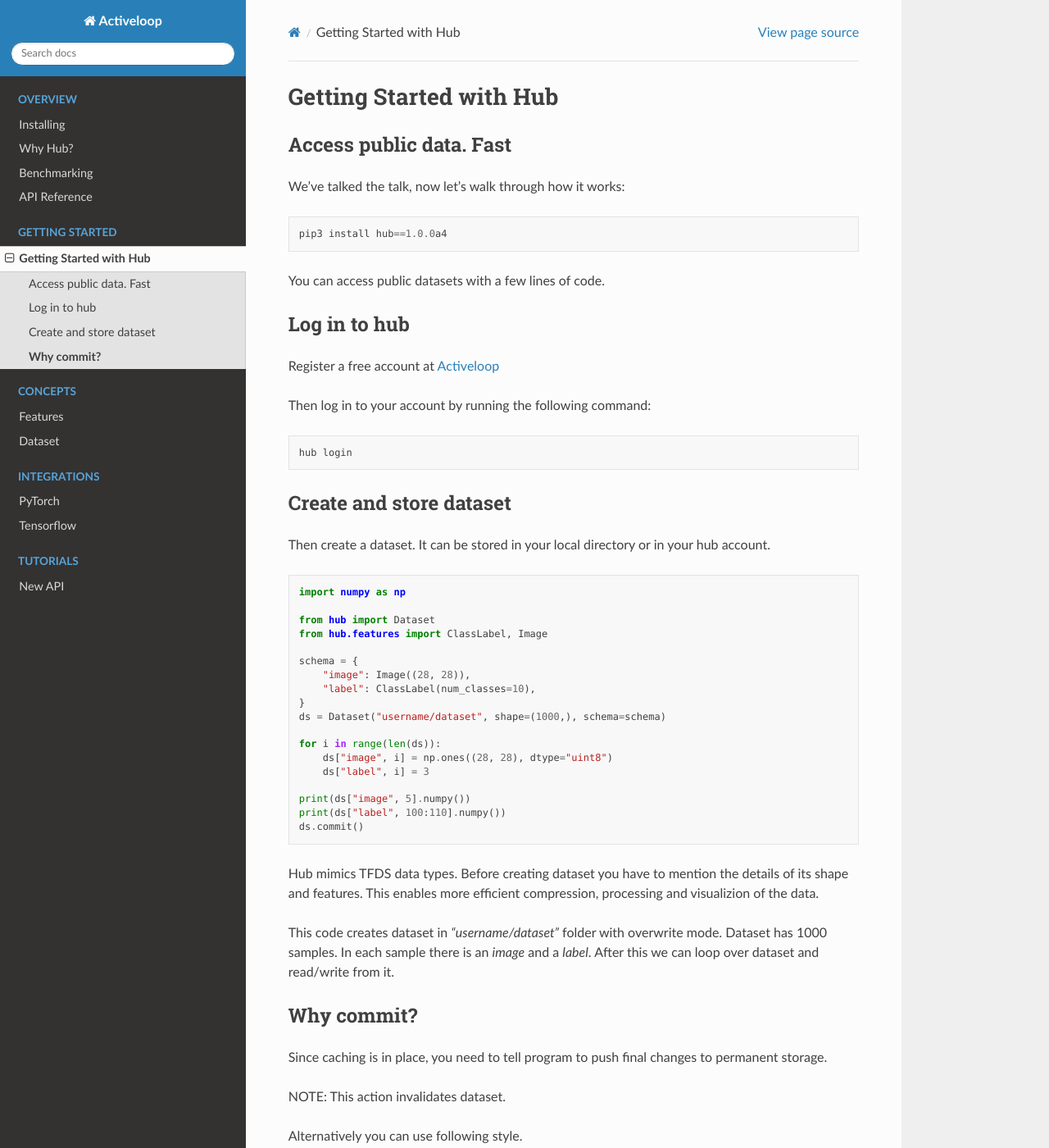
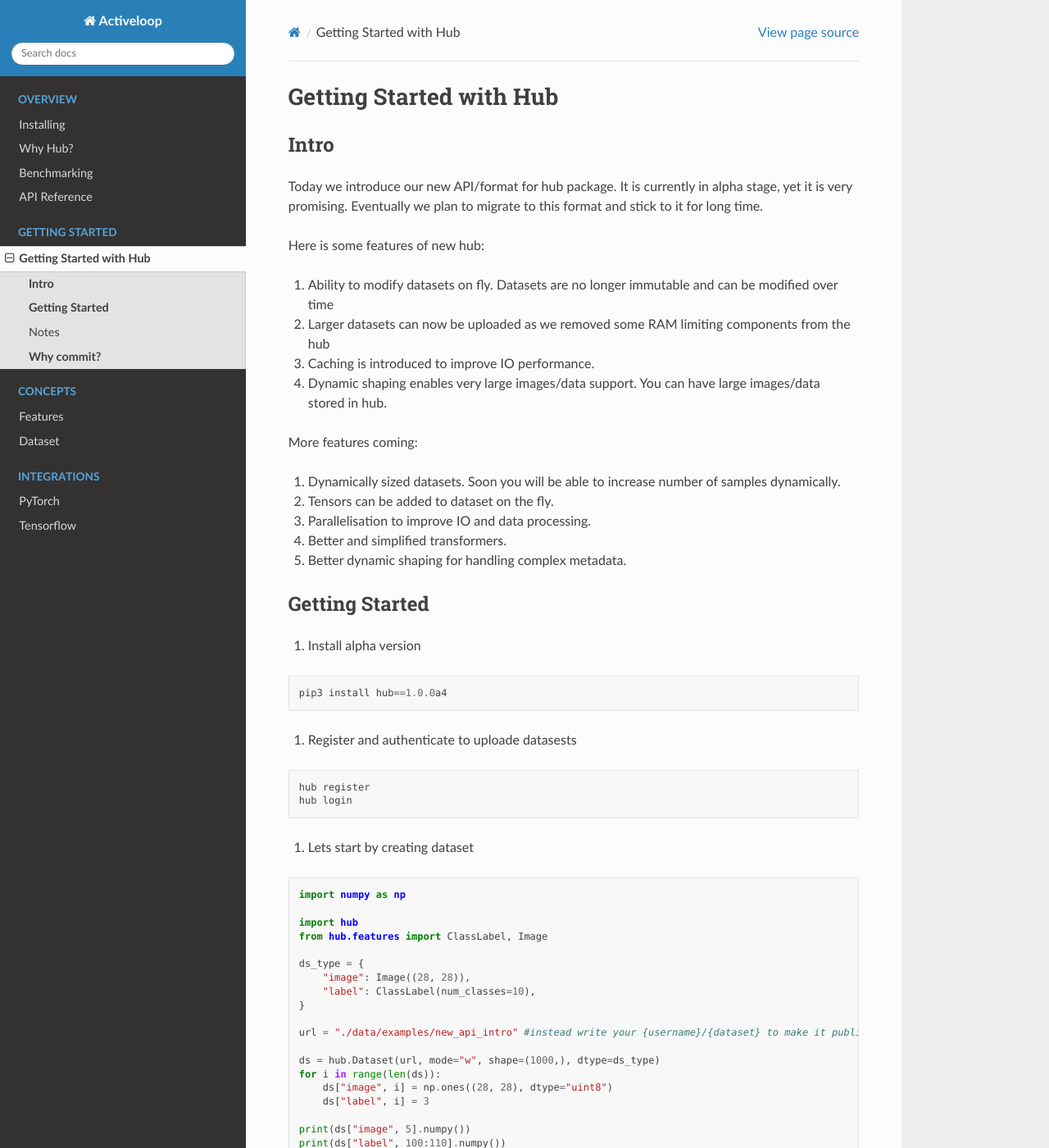
Before and after one commit to activeloopai/deeplake, a Sphinx documentation site: the page built from docs/source/simple.md, in a window 1280 px wide and 1400 px high. Shown: the whole window at 82% size. Built offline with Sphinx 7.4.7 and the Read the Docs theme 2.0.0, drawn with Linux system fonts in a browser that asks for light colours; some of the changed text lies outside the part shown.

Commit message:
Chenge getting started

````diff
--- a/docs/source/index.rst
+++ b/docs/source/index.rst
@@ -56,11 +56,6 @@ Wouldn’t it be more convenient to have large datasets stored & version-control
    integrations/pytorch.md
    integrations/tensorflow.md
 
-.. toctree::
-   :maxdepth: 3
-   :caption: Tutorials
-
-   tutorials/new_api.md
 
 * :ref:`genindex`
 * :ref:`modindex`
--- a/docs/source/simple.md
+++ b/docs/source/simple.md
@@ -1,42 +1,51 @@
 # Getting Started with Hub
 
+### **Intro**
 
+Today we introduce our new API/format for hub package. It is currently in alpha stage, yet it is very promising.
+Eventually we plan to migrate to this format and stick to it for long time.
 
-## Access public data. Fast
+Here is some features of new hub:
+1. Ability to modify datasets on fly. Datasets are no longer immutable and can be modified over time
+2. Larger datasets can now be uploaded as we removed some RAM limiting components from the hub
+3. Caching is introduced to improve IO performance.
+4. Dynamic shaping enables very large images/data support. You can have large images/data stored in hub.
 
-We’ve talked the talk, now let’s walk through how it works:
+More features coming:
+ 1. Dynamically sized datasets. Soon you will be able to increase number of samples dynamically.
+ 2. Tensors can be added to dataset on the fly.
+ 3. Parallelisation to improve IO and data processing.
+ 4. Better and simplified transformers.
+ 5. Better dynamic shaping for handling complex metadata.
 
+### **Getting Started**
+1) Install alpha version
 ```
 pip3 install hub==1.0.0a4
 ```
 
-You can access public datasets with a few lines of code.
-
-## Log in to hub
-
-Register a free account at [Activeloop](https://app.activeloop.ai)
-
-Then log in to your account by running the following command:
+2) Register and authenticate to uploade datasests
 ```
+hub register
 hub login
 ```
 
-## Create and store dataset
-
-Then create a dataset. It can be stored in your local directory or in your hub account.
+3) Lets start by creating dataset
 
 ```python
 import numpy as np
 
-from hub import Dataset
+import hub
 from hub.features import ClassLabel, Image
 
-schema = {
+ds_type = {
     "image": Image((28, 28)),
     "label": ClassLabel(num_classes=10),
 }
-ds = Dataset("username/dataset", shape=(1000,), schema=schema)
 
+url = "./data/examples/new_api_intro" #instead write your {username}/{dataset} to make it public
+
+ds = hub.Dataset(url, mode="w", shape=(1000,), dtype=ds_type)
 for i in range(len(ds)):
     ds["image", i] = np.ones((28, 28), dtype="uint8")
     ds["label", i] = 3
@@ -46,14 +55,27 @@ print(ds["label", 100:110].numpy())
 ds.commit()
 ```
 
-Hub mimics TFDS data types. Before creating dataset you have to mention the details of its shape and features.
-This enables more efficient compression, processing and visualizion of the data.
+4) Transferring from TFSDS
 
-This code creates dataset in *"username/dataset"* folder with overwrite mode. Dataset has 1000 samples.
-In each sample there is an *image* and a *label*.
+In `hub==1.0.0a5` we would also have
+```python
+import hub
+import tensorflow as tf
+
+out_ds = hub.Dataset.from_tfds('mnist', split='test+train', num=1000)
+res_ds = out_ds.store("username/mnist") # res_ds is now a usable hub dataset
+```
+
+
+### Notes
+New hub mimics TFDS data types. Before creating dataset you have to mention the details of what type of data does it contain. This enables us to compress, process and visualize data more efficiently.
+
+This code creates dataset in *"./data/examples/new_api_intro"* folder with overwrite mode. Dataset has 1000 samples. In each sample there is an *image* and a *label*.
+
 After this we can loop over dataset and read/write from it.
 
-## **Why commit?**
+
+### **Why commit?**
 
 Since caching is in place, you need to tell program to push final changes to permanent storage.
 
@@ -62,6 +84,8 @@ NOTE: This action invalidates dataset.
 Alternatively you can use following style.
 
 ```python
-with hub.open(...) as ds:
+with hub.Dataset(...) as ds:
     pass
 ```
+
+This works as well.
````
Also changed, not shown: docs/source/api.md (+0 -9 lines).
